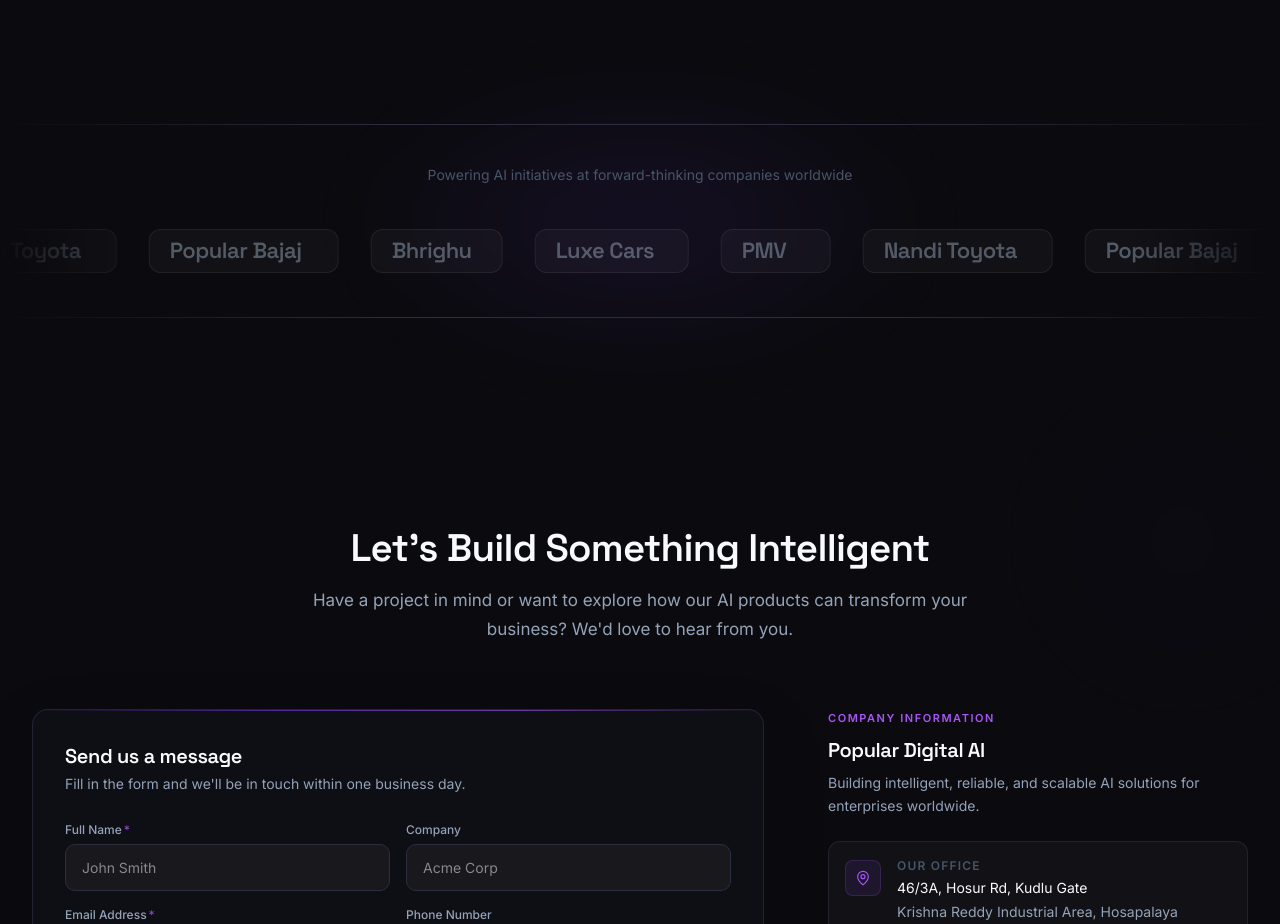
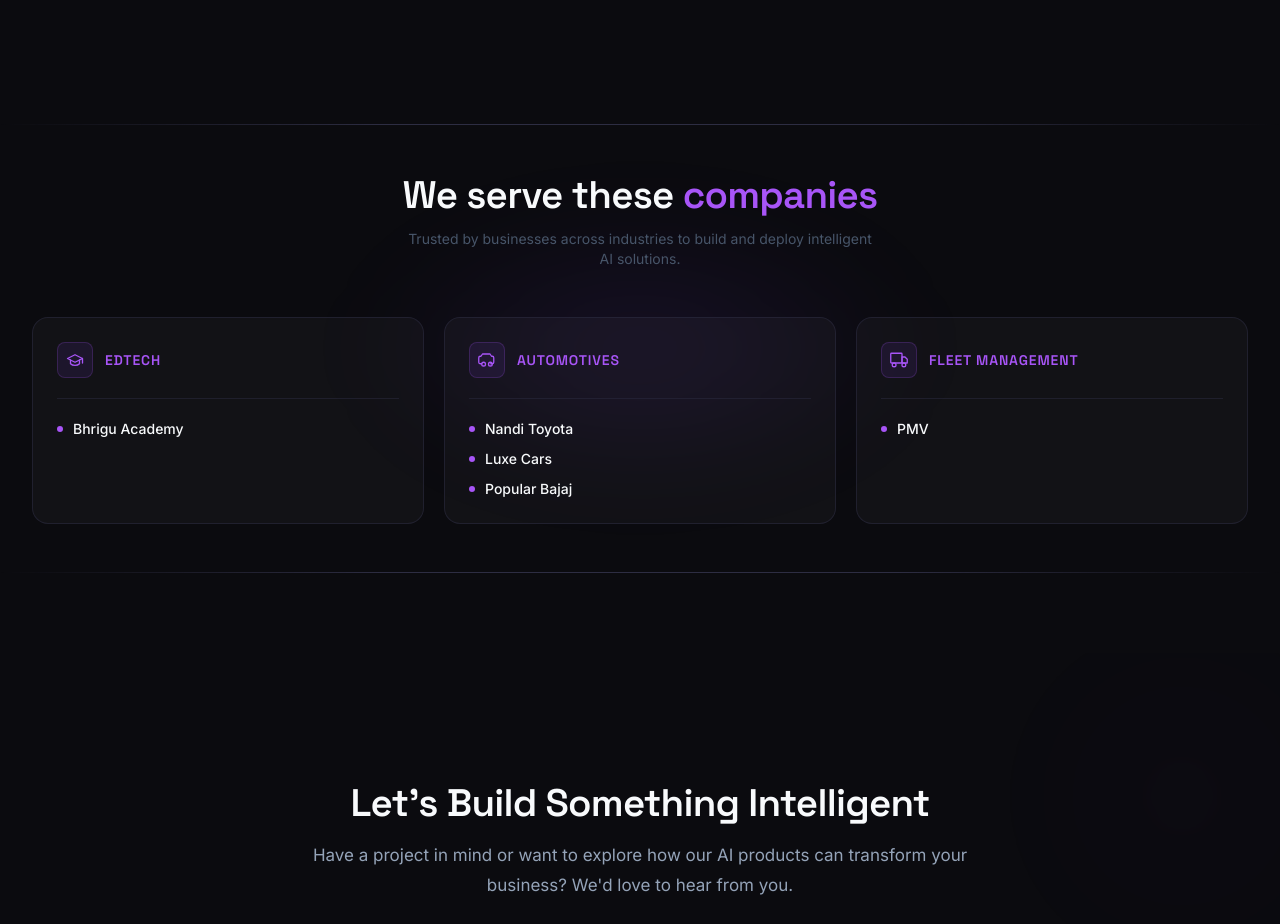
Before and after one commit to shoryataneja/revamp_pdai, a React (Vite) app: page / in a window 1280 px wide. Shown: the part 8280-9204 px from the top of the page. Built offline with nearby package versions, Linux system fonts and the light colour scheme.

Commit message:
fixed the products section

```diff
--- a/src/components/sections/TrustedBy.jsx
+++ b/src/components/sections/TrustedBy.jsx
@@ -1,50 +1,34 @@
 import { motion } from 'framer-motion'
-import Marquee from '@ui/Marquee'
 import Divider from '@ui/Divider'
-import { clients } from '@data/clients'
-import { fadeUp, viewport } from '@utils/animations'
+import { clientsByIndustry } from '@data/clients'
+import { fadeUp, staggerContainer, viewport } from '@utils/animations'
+import { useTheme } from '@hooks/useTheme'
 
-const EASE = [0.16, 1, 0.3, 1]
-
-/* ── Single logo pill ───────────────────────────────────────────── */
-function LogoPill({ name, svg, width }) {
-  return (
-    <div
-      className="group mx-4 flex h-11 shrink-0 cursor-default items-center justify-center rounded-xl px-5 transition-all duration-300"
-      style={{
-        background: 'rgba(255,255,255,0.03)',
-        border: '1px solid rgba(255,255,255,0.07)',
-        color: 'rgba(148,163,184,0.5)', /* --color-muted at 50% */
-      }}
-      onMouseEnter={e => {
-        e.currentTarget.style.color = 'rgba(248,250,252,0.85)'
-        e.currentTarget.style.background = 'rgba(124,58,237,0.08)'
-        e.currentTarget.style.borderColor = 'rgba(168,85,247,0.25)'
-        e.currentTarget.style.boxShadow = '0 0 20px rgba(124,58,237,0.12)'
-      }}
-      onMouseLeave={e => {
-        e.currentTarget.style.color = 'rgba(148,163,184,0.5)'
-        e.currentTarget.style.background = 'rgba(255,255,255,0.03)'
-        e.currentTarget.style.borderColor = 'rgba(255,255,255,0.07)'
-        e.currentTarget.style.boxShadow = 'none'
-      }}
-      aria-label={name}
-      title={name}
-    >
-      <svg
-        width={width}
-        height={28}
-        viewBox={`0 0 ${width} 28`}
-        fill="none"
-        aria-hidden="true"
-        dangerouslySetInnerHTML={{ __html: svg }}
-      />
-    </div>
-  )
+const INDUSTRY_ICONS = {
+  EdTech: (
+    <svg width="18" height="18" viewBox="0 0 24 24" fill="none" stroke="currentColor" strokeWidth="1.75" strokeLinecap="round" strokeLinejoin="round">
+      <path d="M22 10v6M2 10l10-5 10 5-10 5z" /><path d="M6 12v5c3 3 9 3 12 0v-5" />
+    </svg>
+  ),
+  Automotives: (
+    <svg width="18" height="18" viewBox="0 0 24 24" fill="none" stroke="currentColor" strokeWidth="1.75" strokeLinecap="round" strokeLinejoin="round">
+      <path d="M5 17H3a2 2 0 0 1-2-2V9a2 2 0 0 1 2-2h1l2-3h10l2 3h1a2 2 0 0 1 2 2v6a2 2 0 0 1-2 2h-2" />
+      <circle cx="7.5" cy="17.5" r="2.5" /><circle cx="16.5" cy="17.5" r="2.5" />
+    </svg>
+  ),
+  'Fleet Management': (
+    <svg width="18" height="18" viewBox="0 0 24 24" fill="none" stroke="currentColor" strokeWidth="1.75" strokeLinecap="round" strokeLinejoin="round">
+      <rect x="1" y="3" width="15" height="13" rx="1" />
+      <path d="M16 8h4l3 3v5h-7V8z" />
+      <circle cx="5.5" cy="18.5" r="2.5" /><circle cx="18.5" cy="18.5" r="2.5" />
+    </svg>
+  ),
 }
 
-/* ── Section ────────────────────────────────────────────────────── */
 export default function TrustedBy() {
+  const { theme } = useTheme()
+  const isLight = theme === 'light'
+
   return (
     <section
       id="trusted-by"
@@ -55,44 +39,104 @@ export default function TrustedBy() {
       <div
         className="glow-orb pointer-events-none"
         style={{
-          width: 600,
-          height: 300,
-          top: '50%',
-          left: '50%',
+          width: 600, height: 300,
+          top: '50%', left: '50%',
           transform: 'translate(-50%, -50%)',
           background: 'radial-gradient(ellipse, rgba(124,58,237,0.1) 0%, transparent 70%)',
           filter: 'blur(40px)',
         }}
       />
 
-      <div className="relative z-10 flex flex-col gap-10">
-        {/* Top divider */}
+      <div className="relative z-10 flex flex-col gap-12">
         <Divider />
 
-        {/* Label */}
+        {/* Heading */}
         <motion.div
+          variants={staggerContainer}
           initial="hidden"
           whileInView="visible"
           viewport={viewport}
-          variants={fadeUp}
-          className="flex flex-col items-center gap-3"
+          className="flex flex-col items-center gap-3 text-center px-6"
         >
-          <p
-            className="text-center text-sm"
-            style={{ color: 'var(--color-subtle)' }}
+          <motion.h2
+            variants={fadeUp}
+            className="text-heading"
+            style={{ fontSize: 'var(--text-h2)' }}
           >
-            Powering AI initiatives at forward-thinking companies worldwide
-          </p>
+            We serve these{' '}
+            <span style={{ color: 'var(--color-purple-accent)' }}>companies</span>
+          </motion.h2>
+          <motion.p
+            variants={fadeUp}
+            className="text-sm"
+            style={{ color: 'var(--color-subtle)', maxWidth: 480 }}
+          >
+            Trusted by businesses across industries to build and deploy intelligent AI solutions.
+          </motion.p>
         </motion.div>
 
-        {/* Single row — scrolls left */}
-        <Marquee speed={28} direction="left" className="py-1">
-          {clients.map(client => (
-            <LogoPill key={client.id} {...client} />
+        {/* Industry cards */}
+        <motion.div
+          variants={staggerContainer}
+          initial="hidden"
+          whileInView="visible"
+          viewport={viewport}
+          className="container-site grid grid-cols-1 gap-5 sm:grid-cols-3"
+        >
+          {clientsByIndustry.map(({ id, industry, companies }) => (
+            <motion.div
+              key={id}
+              variants={fadeUp}
+              className="flex flex-col gap-5 rounded-2xl p-6"
+              style={{
+                background: isLight ? '#ffffff' : 'rgba(255,255,255,0.03)',
+                border: `1px solid ${isLight ? '#E2E8F0' : 'rgba(45,45,66,0.55)'}`,
+                boxShadow: isLight ? '0 1px 3px rgba(0,0,0,0.06)' : 'none',
+              }}
+            >
+              {/* Industry label */}
+              <div className="flex items-center gap-3">
+                <div
+                  className="flex h-9 w-9 shrink-0 items-center justify-center rounded-lg"
+                  style={{
+                    background: 'rgba(124,58,237,0.1)',
+                    border: '1px solid rgba(168,85,247,0.2)',
+                    color: 'var(--color-purple-accent)',
+                  }}
+                >
+                  {INDUSTRY_ICONS[industry]}
+                </div>
+                <span
+                  className="font-semibold text-sm tracking-wide uppercase"
+                  style={{ color: 'var(--color-purple-accent)', fontFamily: 'var(--font-heading)', letterSpacing: '0.06em' }}
+                >
+                  {industry}
+                </span>
+              </div>
+
+              {/* Divider */}
+              <div style={{ height: 1, background: isLight ? '#E2E8F0' : 'rgba(45,45,66,0.5)' }} />
+
+              {/* Company names */}
+              <div className="flex flex-col gap-2.5">
+                {companies.map(name => (
+                  <div
+                    key={name}
+                    className="flex items-center gap-2.5 text-sm font-medium"
+                    style={{ color: 'var(--color-text)' }}
+                  >
+                    <span
+                      className="h-1.5 w-1.5 shrink-0 rounded-full"
+                      style={{ background: 'var(--color-purple-accent)' }}
+                    />
+                    {name}
+                  </div>
+                ))}
+              </div>
+            </motion.div>
           ))}
-        </Marquee>
+        </motion.div>
 
-        {/* Bottom divider */}
         <Divider />
       </div>
     </section>
--- a/src/data/clients.js
+++ b/src/data/clients.js
@@ -1,35 +1,17 @@
-/**
- * Trusted By clients — Popular Digital AI.
- */
-export const clients = [
+export const clientsByIndustry = [
   {
-    id: 'pmv',
-    name: 'PMV',
-    width: 68,
-    svg: `<text x="0" y="21" font-family="'Space Grotesk',system-ui,sans-serif" font-size="22" font-weight="600" fill="currentColor" letter-spacing="-0.5">PMV</text>`,
+    id: 'edtech',
+    industry: 'EdTech',
+    companies: ['Bhrigu Academy'],
   },
   {
-    id: 'nandi-toyota',
-    name: 'Nandi Toyota',
-    width: 148,
-    svg: `<text x="0" y="21" font-family="'Space Grotesk',system-ui,sans-serif" font-size="22" font-weight="600" fill="currentColor" letter-spacing="-0.5">Nandi Toyota</text>`,
+    id: 'automotives',
+    industry: 'Automotives',
+    companies: ['Nandi Toyota', 'Luxe Cars', 'Popular Bajaj'],
   },
   {
-    id: 'popular-bajaj',
-    name: 'Popular Bajaj',
-    width: 148,
-    svg: `<text x="0" y="21" font-family="'Space Grotesk',system-ui,sans-serif" font-size="22" font-weight="600" fill="currentColor" letter-spacing="-0.5">Popular Bajaj</text>`,
-  },
-  {
-    id: 'bhrighu',
-    name: 'Bhrighu',
-    width: 90,
-    svg: `<text x="0" y="21" font-family="'Space Grotesk',system-ui,sans-serif" font-size="22" font-weight="600" fill="currentColor" letter-spacing="-0.5">Bhrighu</text>`,
-  },
-  {
-    id: 'luxe-cars',
-    name: 'Luxe Cars',
-    width: 112,
-    svg: `<text x="0" y="21" font-family="'Space Grotesk',system-ui,sans-serif" font-size="22" font-weight="600" fill="currentColor" letter-spacing="-0.5">Luxe Cars</text>`,
+    id: 'fleet-management',
+    industry: 'Fleet Management',
+    companies: ['PMV'],
   },
 ]
```
